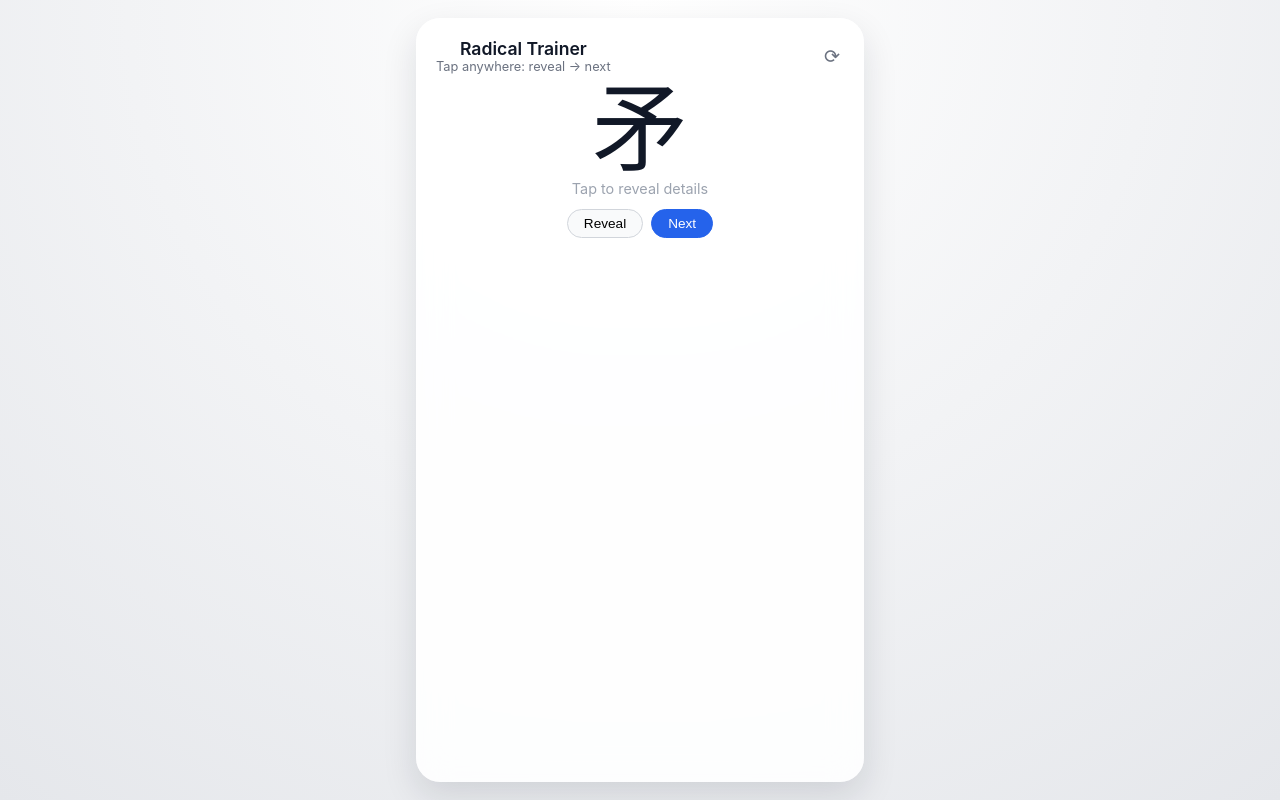
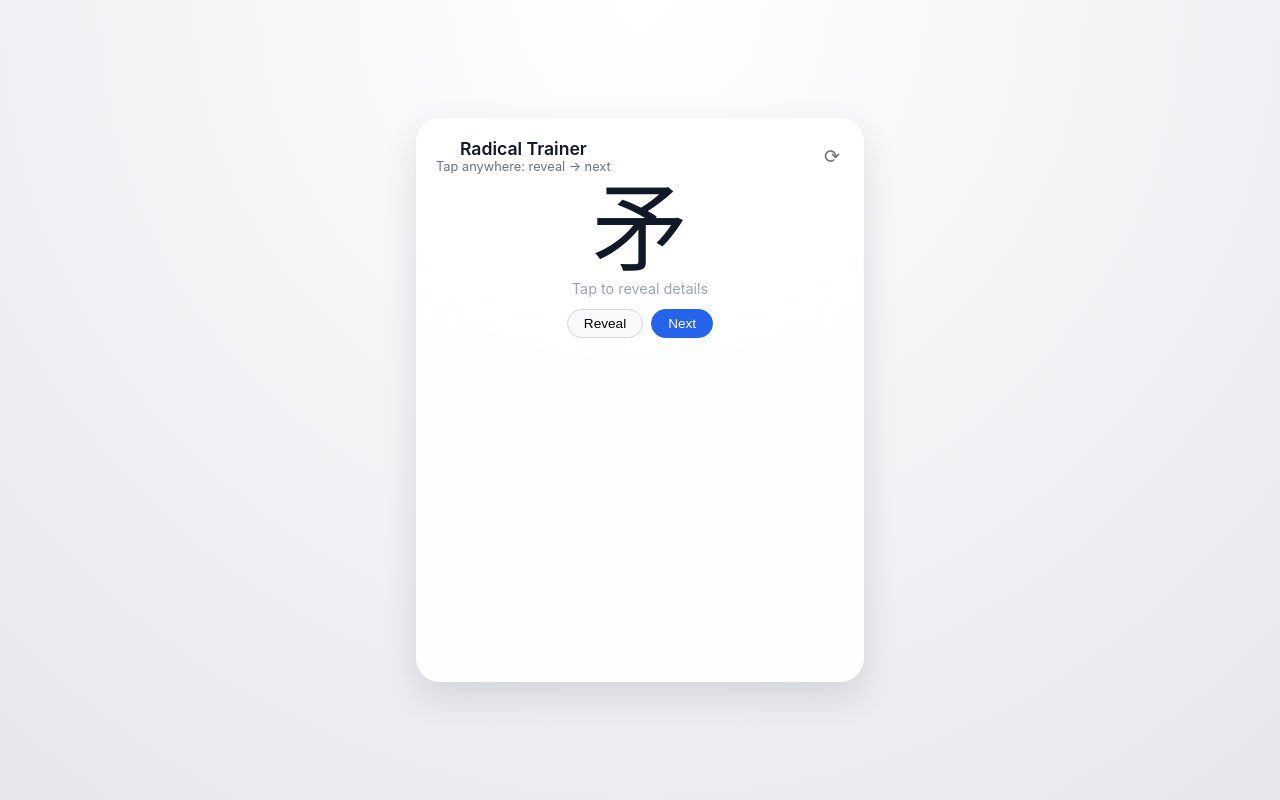
Before and after one commit to jta1954/radical-trainer, a plain HTML site: page index.html in a window 1280 px wide. Drawn offline with Linux system fonts and the light colour scheme.

Commit message:
Update index.html

```diff
--- a/index.html
+++ b/index.html
@@ -31,7 +31,7 @@
       padding: 20px 20px 24px;
       text-align: center;
       backdrop-filter: blur(16px);
-      min-height: 720px;
+      min-height: 520px;
     }
     .header {
       display: flex;
```
